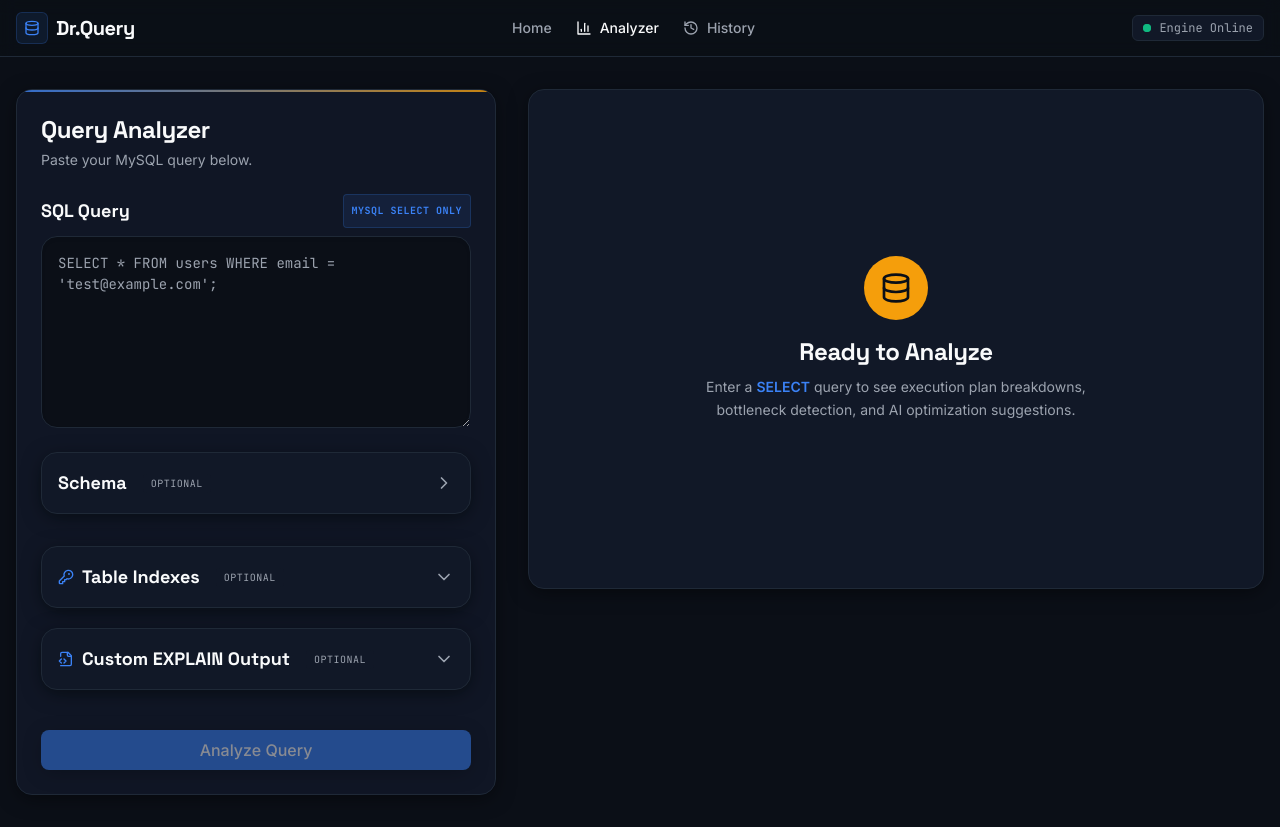
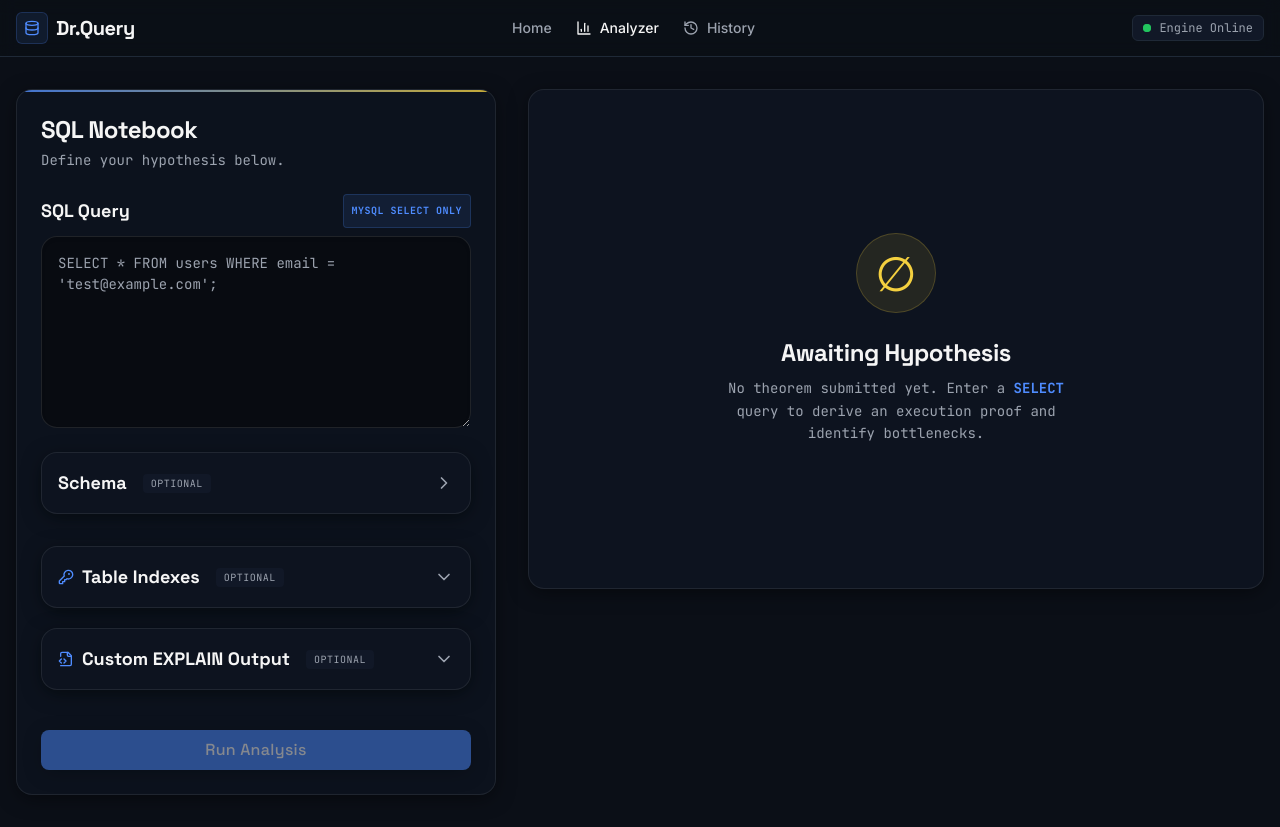
Before and after one commit to harshithamudumbai/coachOS, a React (Vite) app in the folder frontend/: page / in a window 1280 px wide. Both pictures are taken after a click on the button "Analyze Query". Built offline with nearby package versions, Linux system fonts and the light colour scheme; no server answers.

Commit message:
style: implement SQL detective mathematical theme

```diff
--- a/frontend/src/index.css
+++ b/frontend/src/index.css
@@ -9,15 +9,15 @@
   body {
     background-color: #0B0F17;
     background-image:
-      linear-gradient(rgba(31, 41, 55, 0.4) 1px, transparent 1px),
-      linear-gradient(90deg, rgba(31, 41, 55, 0.4) 1px, transparent 1px);
-    background-size: 32px 32px;
+      linear-gradient(rgba(245, 245, 245, 0.03) 1px, transparent 1px),
+      linear-gradient(90deg, rgba(245, 245, 245, 0.03) 1px, transparent 1px);
+    background-size: 30px 30px;
     background-position: -1px -1px;
-    @apply text-foreground antialiased selection:bg-blue-500/30 selection:text-blue-200;
+    @apply text-foreground antialiased selection:bg-primary/30 selection:text-primary;
     font-family: 'Inter', sans-serif;
   }
 
-  /* Reset some default margins for better rhythm */
+  /* Academic Headings */
   h1, h2, h3, h4, h5, h6 {
     font-family: 'Space Grotesk', sans-serif;
     letter-spacing: -0.02em;
@@ -26,23 +26,23 @@
 }
 
 @layer utilities {
-  /* Modern Dark Cards */
+  /* Theorem Cards / Proof Panels */
   .modern-card {
-    background-color: #111827;
-    border: 1px solid #1F2937;
+    background-color: #0d131f; /* Slightly lighter than background */
+    border: 1px solid rgba(245, 245, 245, 0.08); /* Chalk border */
     box-shadow: 0 4px 20px -2px rgba(0, 0, 0, 0.5);
     @apply rounded-xl transition-all duration-200;
   }
 
   .modern-card-hover:hover {
-    border-color: #475569; /* slate-600 */
+    border-color: rgba(79, 140, 255, 0.3); /* Math Blue border on hover */
     @apply shadow-xl -translate-y-0.5;
   }
 
-  /* Math/Retro Accents */
+  /* Academic Accents */
   .math-panel {
-    background-color: rgba(17, 24, 39, 0.9); /* bg-card/90 */
-    border: 1px solid #1F2937;
+    background-color: rgba(13, 19, 31, 0.9);
+    border: 1px solid rgba(245, 245, 245, 0.08);
     box-shadow: 0 4px 20px -2px rgba(0, 0, 0, 0.5);
     @apply backdrop-blur-sm rounded-xl relative overflow-hidden;
   }
@@ -52,14 +52,15 @@
     position: absolute;
     top: 0; left: 0; right: 0;
     height: 2px;
-    background: linear-gradient(90deg, #3B82F6, #F59E0B);
+    background: linear-gradient(90deg, #4F8CFF, #F4D03F); /* Math Blue to Sigma Yellow */
     opacity: 0.8;
   }
 
   .math-button {
     box-shadow: 0 4px 20px -2px rgba(0, 0, 0, 0.5);
     @apply bg-primary hover:bg-blue-600 text-white font-medium px-6 py-2 rounded-lg transition-all duration-200 flex items-center justify-center gap-2;
-    font-family: 'Inter', sans-serif;
+    font-family: 'Space Grotesk', sans-serif;
+    letter-spacing: 0.02em;
   }
 
   .math-button:active {
@@ -71,25 +72,35 @@
   }
 
   .math-input {
-    @apply w-full bg-[#0B0F17] border border-border p-4 rounded-xl text-foreground placeholder-muted-foreground focus:outline-none focus:ring-2 focus:ring-primary/50 focus:border-primary transition-all shadow-inner;
+    @apply w-full bg-[#080b11] border border-[rgba(245,245,245,0.1)] p-4 rounded-xl text-foreground placeholder-muted-foreground focus:outline-none focus:ring-1 focus:ring-primary/50 focus:border-primary transition-all shadow-inner;
     font-family: 'JetBrains Mono', monospace;
     font-size: 0.875rem;
   }
 
-  /* Status Indicators */
+  /* Proof Badges */
   .badge-success {
-    @apply bg-[#10B981]/10 text-[#10B981] border border-[#10B981]/20 px-2.5 py-0.5 rounded-full text-xs font-semibold;
+    @apply bg-[#22C55E]/10 text-[#22C55E] border border-[#22C55E]/20 px-2.5 py-0.5 rounded text-xs font-mono tracking-wider font-bold uppercase;
   }
 
   .badge-warning {
-    @apply bg-[#F59E0B]/10 text-[#F59E0B] border border-[#F59E0B]/20 px-2.5 py-0.5 rounded-full text-xs font-semibold;
+    @apply bg-[#F4D03F]/10 text-[#F4D03F] border border-[#F4D03F]/20 px-2.5 py-0.5 rounded text-xs font-mono tracking-wider font-bold uppercase;
   }
 
   .badge-danger {
-    @apply bg-[#EF4444]/10 text-[#EF4444] border border-[#EF4444]/20 px-2.5 py-0.5 rounded-full text-xs font-semibold;
+    @apply bg-[#EF4444]/10 text-[#EF4444] border border-[#EF4444]/20 px-2.5 py-0.5 rounded text-xs font-mono tracking-wider font-bold uppercase;
   }
 
   .highlighter {
-    @apply bg-primary/20 text-blue-200 px-1 rounded;
+    @apply bg-primary/20 text-primary px-1 rounded font-mono;
+  }
+
+  .math-symbol-float {
+    animation: float 6s ease-in-out infinite;
+  }
+
+  @keyframes float {
+    0% { transform: translateY(0px) rotate(0deg); }
+    50% { transform: translateY(-10px) rotate(5deg); }
+    100% { transform: translateY(0px) rotate(0deg); }
   }
 }
--- a/frontend/src/pages/Analyzer.jsx
+++ b/frontend/src/pages/Analyzer.jsx
@@ -5,7 +5,7 @@ import ExplainInput from '../components/analyzer/ExplainInput';
 import IndexesInput from '../components/analyzer/IndexesInput';
 import ResultsDashboard from '../components/results/ResultsDashboard';
 import { useAnalyze } from '../hooks/useAnalyze';
-import { Loader2, AlertCircle, Database } from 'lucide-react';
+import { Loader2, AlertCircle } from 'lucide-react';
 
 const OPTIMIZATION_QUOTES = [
   '"Premature optimization is the root of all evil." — Donald Knuth',
@@ -45,8 +45,8 @@ export default function Analyzer({ initialQuery = '' }) {
           <div className="math-panel p-6 flex flex-col gap-6">
 
             <div>
-              <h2 className="text-2xl font-bold mb-1 text-foreground">Query Analyzer</h2>
-              <p className="text-sm text-muted-foreground">Paste your MySQL query below.</p>
+              <h2 className="text-2xl font-bold mb-1 text-foreground">SQL Notebook</h2>
+              <p className="text-sm text-muted-foreground font-mono">Define your hypothesis below.</p>
             </div>
 
             <QueryInput value={query} onChange={setQuery} />
@@ -58,7 +58,7 @@ export default function Analyzer({ initialQuery = '' }) {
             </div>
 
             {error && (
-              <div className="p-4 bg-danger/10 border border-danger/20 text-danger rounded-lg flex gap-3 text-sm">
+              <div className="p-4 bg-danger/10 border border-danger/20 text-danger rounded-lg flex gap-3 text-sm font-mono">
                 <AlertCircle className="w-5 h-5 shrink-0" />
                 <p>{error}</p>
               </div>
@@ -72,10 +72,10 @@ export default function Analyzer({ initialQuery = '' }) {
               {isLoading ? (
                 <>
                   <Loader2 className="w-5 h-5 animate-spin" />
-                  Analyzing...
+                  Deriving Proof...
                 </>
               ) : (
-                'Analyze Query'
+                'Run Analysis'
               )}
             </button>
           </div>
@@ -84,25 +84,28 @@ export default function Analyzer({ initialQuery = '' }) {
         {/* Results Column (60%) */}
         <div className="lg:col-span-6">
           {!data && !isLoading && (
-            <div className="h-full min-h-[500px] modern-card flex flex-col items-center justify-center text-center p-8 text-muted-foreground border-dashed border-2 bg-transparent">
-              <div className="w-16 h-16 rounded-full bg-secondary flex items-center justify-center mb-4">
-                <Database className="w-8 h-8 text-secondary-foreground" />
+            <div className="h-full min-h-[500px] modern-card flex flex-col items-center justify-center text-center p-8 text-muted-foreground border-dashed border-2 bg-transparent border-[rgba(245,245,245,0.1)]">
+              <div className="w-20 h-20 rounded-full bg-secondary/10 flex items-center justify-center mb-6 border border-secondary/20">
+                <span className="font-serif text-5xl text-secondary">∅</span>
               </div>
-              <h3 className="text-2xl font-bold text-foreground mb-2">Ready to Analyze</h3>
-              <p className="text-sm max-w-sm leading-relaxed">
-                Enter a <span className="text-primary font-semibold">SELECT</span> query to see execution plan breakdowns, bottleneck detection, and AI optimization suggestions.
+              <h3 className="text-2xl font-bold text-foreground mb-2">Awaiting Hypothesis</h3>
+              <p className="text-sm max-w-sm leading-relaxed font-mono">
+                No theorem submitted yet. Enter a <span className="text-primary font-semibold">SELECT</span> query to derive an execution proof and identify bottlenecks.
               </p>
             </div>
           )}
 
           {isLoading && (
             <div className="h-full min-h-[500px] modern-card flex flex-col items-center justify-center text-center p-8 bg-card/50">
-              <Loader2 className="w-12 h-12 animate-spin text-primary mb-6" />
-              <h3 className="text-xl font-bold text-foreground animate-pulse mb-3">Running EXPLAIN & AI Analysis</h3>
+              <div className="relative mb-8">
+                <Loader2 className="w-16 h-16 animate-spin text-primary" />
+                <span className="absolute inset-0 flex items-center justify-center font-serif text-2xl text-secondary">∫</span>
+              </div>
+              <h3 className="text-xl font-bold text-foreground animate-pulse mb-3">Deriving Execution Proof...</h3>
               <p className="text-sm text-primary font-mono max-w-md mx-auto mb-2 bg-primary/10 p-3 rounded-md border border-primary/20">
                 {loadingQuote}
               </p>
-              <p className="text-xs text-muted-foreground mt-4 font-mono">This usually takes 3-5 seconds...</p>
+              <p className="text-xs text-muted-foreground mt-4 font-mono">Calculating complexity. Please wait...</p>
             </div>
           )}
 
--- a/frontend/src/pages/Landing.jsx
+++ b/frontend/src/pages/Landing.jsx
@@ -1,5 +1,5 @@
 import React from 'react';
-import { ArrowRight, Database, Code2, ShieldAlert, Zap, Search } from 'lucide-react';
+import { ArrowRight, Code2, Sigma, Infinity as InfinityIcon } from 'lucide-react';
 import { motion } from 'framer-motion';
 
 export default function Landing({ onNavigate }) {
@@ -8,7 +8,14 @@ export default function Landing({ onNavigate }) {
 
       {/* Background gradients */}
       <div className="absolute top-0 inset-x-0 h-96 bg-gradient-to-b from-primary/10 to-transparent pointer-events-none" />
-      <div className="absolute -top-40 -right-40 w-96 h-96 bg-primary/20 rounded-full blur-3xl pointer-events-none" />
+
+      {/* Floating Math Symbols */}
+      <div className="absolute top-20 left-10 text-primary/20 text-6xl font-serif math-symbol-float" style={{ animationDelay: '0s' }}>Σ</div>
+      <div className="absolute top-40 right-20 text-secondary/20 text-7xl font-serif math-symbol-float" style={{ animationDelay: '1s' }}>∫</div>
+      <div className="absolute bottom-40 left-32 text-success/20 text-5xl font-serif math-symbol-float" style={{ animationDelay: '2s' }}>λ</div>
+      <div className="absolute top-64 left-1/4 text-danger/20 text-4xl font-serif math-symbol-float" style={{ animationDelay: '3s' }}>Δ</div>
+      <div className="absolute bottom-20 right-1/4 text-primary/20 text-6xl font-serif math-symbol-float" style={{ animationDelay: '1.5s' }}>π</div>
+      <div className="absolute top-10 right-1/3 text-muted-foreground/10 text-8xl font-serif math-symbol-float" style={{ animationDelay: '0.5s' }}>∞</div>
 
       {/* Hero Section */}
       <section className="w-full pt-20 pb-16 lg:pt-32 lg:pb-24 px-4 relative z-10 max-w-7xl mx-auto flex flex-col lg:flex-row items-center gap-12 lg:gap-20">
@@ -20,20 +27,16 @@ export default function Landing({ onNavigate }) {
           transition={{ duration: 0.5 }}
           className="flex-1 flex flex-col items-start"
         >
-          <div className="inline-flex items-center gap-2 px-3 py-1 mb-6 rounded-full border border-primary/30 bg-primary/10 text-primary text-sm font-medium">
-            <span className="relative flex h-2 w-2">
-              <span className="animate-ping absolute inline-flex h-full w-full rounded-full bg-primary opacity-75"></span>
-              <span className="relative inline-flex rounded-full h-2 w-2 bg-primary"></span>
-            </span>
-            Dr.Query Engine v2.0
+          <div className="inline-flex items-center gap-2 px-3 py-1 mb-6 rounded border border-primary/30 bg-primary/10 text-primary text-sm font-mono font-bold tracking-widest uppercase">
+            Dr.Query: SQL Detective
           </div>
 
           <h1 className="text-5xl lg:text-7xl font-bold mb-6 text-foreground leading-[1.1]">
-            Understand <span className="text-transparent bg-clip-text bg-gradient-to-r from-blue-500 to-cyan-400">Slow SQL</span> Queries in Seconds.
+            Every <span className="text-transparent bg-clip-text bg-gradient-to-r from-[#4F8CFF] to-[#F4D03F]">Slow Query</span> Has a Mathematical Reason.
           </h1>
 
-          <p className="text-lg text-muted-foreground mb-10 max-w-xl leading-relaxed">
-            Paste a MySQL query and instantly discover execution bottlenecks, missing indexes, and optimization opportunities.
+          <p className="text-lg text-muted-foreground mb-10 max-w-xl leading-relaxed font-mono">
+            Turn confusing database bottlenecks into elegant mathematical proofs of execution. Paste a query to uncover missing indexes and structural flaws.
           </p>
 
           <div className="flex flex-col sm:flex-row items-center gap-4 w-full sm:w-auto">
@@ -46,62 +49,58 @@ export default function Landing({ onNavigate }) {
             </button>
             <button
               onClick={() => onNavigate('analyzer', 'SELECT users.id, users.email, orders.total FROM users JOIN orders ON users.id = orders.user_id WHERE orders.total > 1000 ORDER BY orders.created_at DESC;')}
-              className="w-full sm:w-auto px-6 py-2 bg-card border border-border hover:border-slate-600 text-foreground font-medium rounded-lg shadow-sm transition-all flex items-center justify-center gap-2"
+              className="w-full sm:w-auto px-6 py-2 bg-card border border-border hover:border-primary/50 text-foreground font-medium rounded-lg shadow-sm transition-all flex items-center justify-center gap-2 font-display"
             >
               <Code2 className="w-5 h-5 text-muted-foreground" />
-              View Example
+              View Example Theorem
             </button>
           </div>
         </motion.div>
 
-        {/* Right: Mock Analyzer */}
+        {/* Right: Mock Analyzer / Proof Board */}
         <motion.div
           initial={{ opacity: 0, y: 20 }}
           animate={{ opacity: 1, y: 0 }}
           transition={{ duration: 0.5, delay: 0.1 }}
           className="flex-1 w-full max-w-2xl"
         >
-          <div className="modern-card overflow-hidden bg-[#0a0f18]">
+          <div className="math-panel overflow-hidden">
             {/* Header */}
-            <div className="h-10 bg-[#111827] border-b border-[#1f2937] flex items-center px-4 gap-2">
-              <div className="w-3 h-3 rounded-full bg-[#ef4444]"></div>
-              <div className="w-3 h-3 rounded-full bg-[#f59e0b]"></div>
-              <div className="w-3 h-3 rounded-full bg-[#10b981]"></div>
-              <div className="ml-auto text-xs text-muted-foreground flex items-center gap-2">
-                <Database className="w-3 h-3" /> EXPLAIN Plan
+            <div className="h-10 border-b border-[rgba(245,245,245,0.08)] flex items-center px-4 gap-2 bg-background/50">
+              <div className="ml-auto text-xs font-bold tracking-widest uppercase text-muted-foreground flex items-center gap-2 font-mono">
+                <Sigma className="w-3 h-3" /> Theorem Proof Board
               </div>
             </div>
 
             {/* Code Editor Mock */}
-            <div className="p-4 bg-[#0a0f18] border-b border-[#1f2937] font-mono text-sm">
-              <div className="text-blue-400">SELECT <span className="text-gray-300">users.id, orders.total</span></div>
-              <div className="text-blue-400">FROM <span className="text-gray-300">users</span></div>
-              <div className="text-blue-400">JOIN <span className="text-gray-300">orders ON users.id = orders.user_id</span></div>
-              <div className="text-blue-400">WHERE <span className="text-gray-300">orders.created_at &gt; '2025-01-01'</span></div>
+            <div className="p-4 border-b border-[rgba(245,245,245,0.08)] font-mono text-sm bg-[#080b11]">
+              <div className="text-primary">SELECT <span className="text-foreground">users.id, orders.total</span></div>
+              <div className="text-primary">FROM <span className="text-foreground">users</span></div>
+              <div className="text-primary">JOIN <span className="text-foreground">orders ON users.id = orders.user_id</span></div>
+              <div className="text-primary">WHERE <span className="text-foreground">orders.created_at &gt; '2025-01-01'</span></div>
             </div>
 
             {/* Analysis Results Mock */}
-            <div className="p-4 bg-[#111827]">
+            <div className="p-4 bg-transparent">
               <div className="flex items-center justify-between mb-4">
-                <span className="text-sm font-semibold text-foreground">Analysis Complete</span>
-                <span className="badge-danger">Critical</span>
+                <span className="text-sm font-bold font-mono text-foreground uppercase tracking-wider">Analysis Complete</span>
+                <span className="text-danger font-bold font-mono tracking-wider">Efficiency(Q) = 42</span>
               </div>
 
-              <div className="space-y-3">
-                <div className="p-3 bg-[#1f2937]/50 border border-[#374151] rounded-lg">
-                  <div className="flex items-center gap-2 mb-1">
-                    <Search className="w-4 h-4 text-[#ef4444]" />
-                    <span className="text-sm font-semibold text-foreground">Full Table Scan</span>
-                  </div>
-                  <p className="text-xs text-muted-foreground">The query scans 45,023 rows in `orders` because there is no index on `created_at`.</p>
+              <div className="space-y-4 font-mono text-sm">
+                <div>
+                  <span className="text-muted-foreground font-bold uppercase tracking-wider text-xs">Given:</span>
+                  <p className="text-foreground mt-1">|Rows| = 45,023 in table `orders`</p>
                 </div>
 
-                <div className="p-3 bg-primary/10 border border-primary/20 rounded-lg">
-                  <div className="flex items-center gap-2 mb-1">
-                    <Zap className="w-4 h-4 text-primary" />
-                    <span className="text-sm font-semibold text-primary">Suggested Fix</span>
-                  </div>
-                  <code className="text-xs text-gray-300 bg-[#0a0f18] px-2 py-1 rounded block mt-2">
+                <div>
+                  <span className="text-danger font-bold uppercase tracking-wider text-xs">Observe:</span>
+                  <p className="text-foreground mt-1 border-l-2 border-danger pl-3">Full Table Scan required for `WHERE orders.created_at &gt; '2025-01-01'`.</p>
+                </div>
+
+                <div>
+                  <span className="text-success font-bold uppercase tracking-wider text-xs">Therefore:</span>
+                  <code className="text-success bg-success/10 border border-success/20 px-3 py-2 rounded block mt-1">
                     CREATE INDEX idx_created_at ON orders(created_at);
                   </code>
                 </div>
@@ -110,44 +109,6 @@ export default function Landing({ onNavigate }) {
           </div>
         </motion.div>
       </section>
-
-      {/* Feature Value Props */}
-      <section className="w-full py-16 px-4 relative z-10 border-t border-border/50 bg-card/30">
-        <div className="max-w-7xl mx-auto grid md:grid-cols-3 gap-8">
-
-          <div className="modern-card p-6 bg-card/50">
-            <div className="w-10 h-10 rounded-lg bg-primary/10 border border-primary/20 flex items-center justify-center mb-4">
-              <Database className="w-5 h-5 text-primary" />
-            </div>
-            <h3 className="text-lg font-bold mb-2 text-foreground">Visual Execution Plans</h3>
-            <p className="text-muted-foreground text-sm leading-relaxed">
-              We translate confusing JSON or tabular EXPLAIN outputs into clear, visual metrics so you can see exactly where the engine is struggling.
-            </p>
-          </div>
-
-          <div className="modern-card p-6 bg-card/50">
-            <div className="w-10 h-10 rounded-lg bg-yellow-500/10 border border-yellow-500/20 flex items-center justify-center mb-4">
-              <Zap className="w-5 h-5 text-yellow-500" />
-            </div>
-            <h3 className="text-lg font-bold mb-2 text-foreground">AI Optimization</h3>
-            <p className="text-muted-foreground text-sm leading-relaxed">
-              Dr.Query's AI analyzes your schema to guess at missing indexes, rewrite slow queries, and offer actionable fixes.
-            </p>
-          </div>
-
-          <div className="modern-card p-6 bg-card/50">
-            <div className="w-10 h-10 rounded-lg bg-emerald-500/10 border border-emerald-500/20 flex items-center justify-center mb-4">
-              <ShieldAlert className="w-5 h-5 text-emerald-500" />
-            </div>
-            <h3 className="text-lg font-bold mb-2 text-foreground">Issue Spotting</h3>
-            <p className="text-muted-foreground text-sm leading-relaxed">
-              Get immediate warnings about full table scans, filesorts, and inefficient joins before they break your production environment.
-            </p>
-          </div>
-
-        </div>
-      </section>
-
     </div>
   );
 }
--- a/frontend/tailwind.config.js
+++ b/frontend/tailwind.config.js
@@ -17,16 +17,16 @@ export default {
       colors: {
         border: '#1F2937',
         input: '#1F2937',
-        ring: '#3B82F6',
+        ring: '#4F8CFF', /* Math Blue */
         background: '#0B0F17',
-        foreground: '#F9FAFB',
+        foreground: '#F5F5F5', /* Chalk White */
         card: '#111827',
         primary: {
-          DEFAULT: '#3B82F6',
-          foreground: '#F9FAFB',
+          DEFAULT: '#4F8CFF', /* Math Blue */
+          foreground: '#F5F5F5', /* Chalk White */
         },
         secondary: {
-          DEFAULT: '#F59E0B',
+          DEFAULT: '#F4D03F', /* Sigma Yellow */
           foreground: '#0B0F17',
         },
         muted: {
@@ -35,11 +35,11 @@ export default {
         },
         accent: {
           DEFAULT: '#1F2937',
-          foreground: '#F9FAFB',
+          foreground: '#F5F5F5',
         },
-        success: '#10B981',
-        warning: '#F59E0B',
-        danger: '#EF4444',
+        success: '#22C55E', /* Proof Green */
+        warning: '#F4D03F', /* Sigma Yellow */
+        danger: '#EF4444', /* Error Red */
       },
       borderRadius: {
         xl: '1rem',
```
Also changed, not shown: frontend/src/components/results/ResultsDashboard.jsx (+55 -55 lines).
